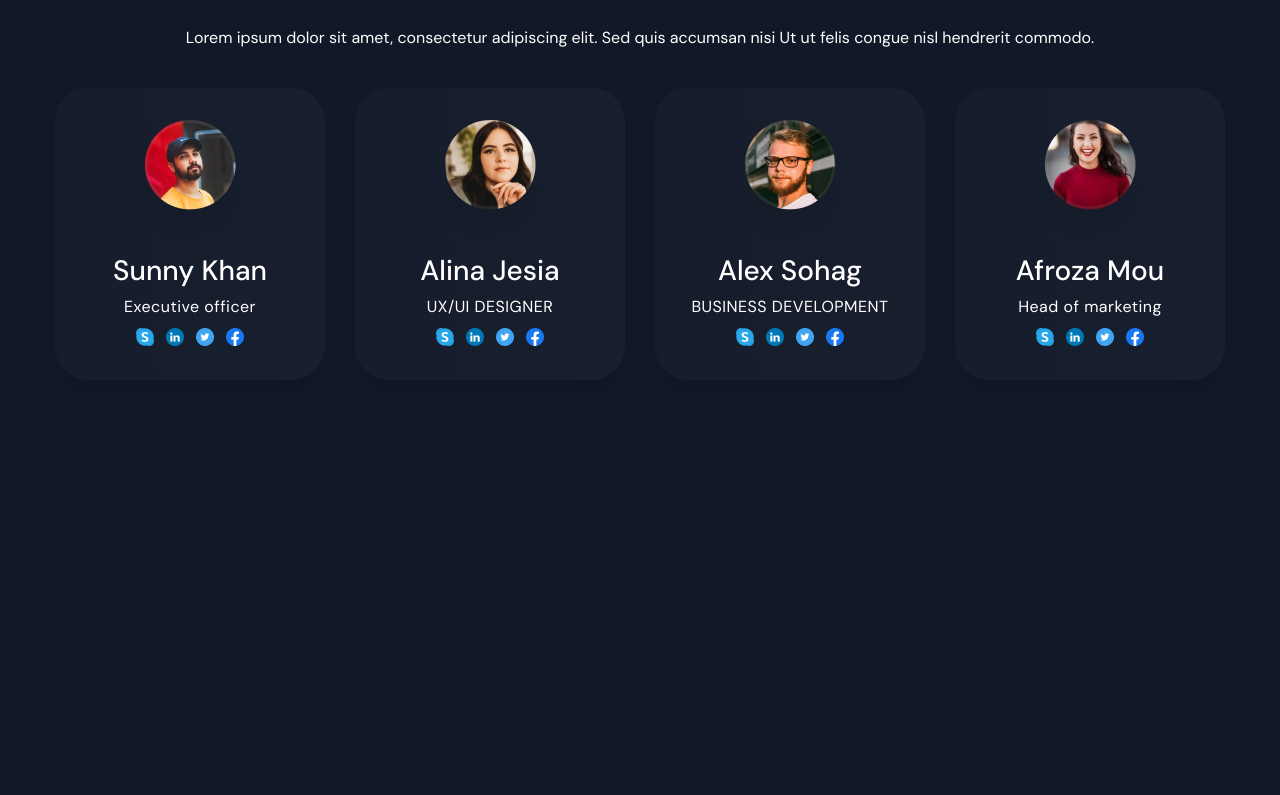
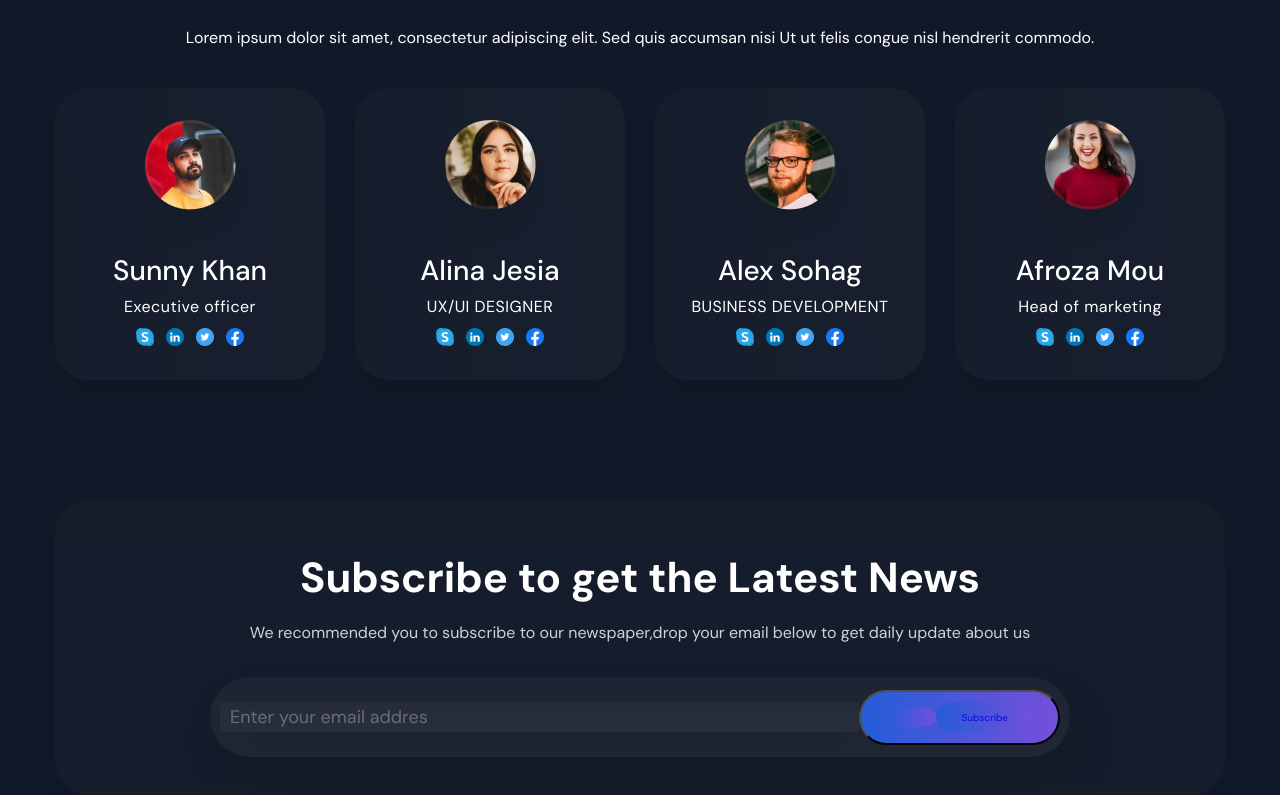
Before and after one commit to VlKozhakin/Zone, a plain HTML site: page index.html in a window 1280 px wide. Shown: the part 3337-4132 px from the top of the page. Before the commit the page ends 3837 px from the top, so only its background shows below. Drawn offline with Linux system fonts and the light colour scheme.

Commit message:
add files

```diff
--- a/index.html
+++ b/index.html
@@ -201,7 +201,17 @@
 
 		</section>
 
-		<section class="subscribe-section"></section>
+		<section class="subscribe-section">
+			<div class="subscribe-section__title">Subscribe to get the Latest News</div>
+			<div class="subscribe-section__desc">We recommended you to subscribe to our newspaper,drop your email below to get daily update about us</div>
+            <div class="enter">
+                <input class="enter__input" type="email" placeholder="Enter your email addres" />
+                <button class="enter__btn">
+					<a href="#" class="enter__btn btn-icon"><img src="img/btn-icon.svg" alt="icon"></a>
+                    <a href="#" class="enter__btn btn-a">Subscribe</a>
+                </button>
+            </div>
+		</section>
 
 
 		<footer class="footer"></footer>
--- /dev/null
+++ b/scss/blocks/_subscribe-section.scss
@@ -0,0 +1,55 @@
+.subscribe-section {
+    background: linear-gradient(180deg, rgba(254, 254, 255, 0.0145) 0%, rgba(255, 255, 255, 0.02) 100%);
+    box-shadow: 0px 22px 18px rgba(0, 0, 0, 0.05);
+    border-radius: 34px;
+    text-align: center;
+    padding:50px 10px 38px 10px ;
+    margin-bottom: 98px;
+
+    &__title {
+        @include text($ff, 700, 4.2rem, 5.5rem, $white);
+        margin-bottom: 13px;
+    }
+
+    &__desc {
+        @include text($ff, 400, 1.6rem, 3rem, $white);
+        opacity: 0.8;
+        margin-bottom: 29px;
+    }
+}
+.enter {
+    max-width: 860px;
+    height: 80px;
+    margin-inline: auto;
+    display: flex;
+    align-items: center;
+    padding: 10px;
+    background: linear-gradient(180deg, rgba(254, 254, 255, 0.0348) 0%, rgba(255, 255, 255, 0.048) 100%);
+    box-shadow: 10px 24px 54px rgba(0, 0, 0, 0.07);
+    border-radius: 70px;
+
+    &__input {
+        border: none;
+        outline: none;
+        width: 100%;
+        padding: 0 10px;
+        background: linear-gradient(180deg, rgba(254, 254, 255, 0.0348) 0%, rgba(255, 255, 255, 0.048) 100%);
+        box-shadow: 10px 24px 54px rgba(0, 0, 0, 0.07);
+        @include text($ff, 400, 1.8rem, 3rem, $white);
+        opacity: 0.9;
+
+    }
+
+    &__btn {
+        display: flex;
+        align-items: center;
+        padding: 10px 25px;
+        background: linear-gradient(90.35deg, #2563EB 0.36%, #D946EF 201.02%);
+        opacity: 0.9;
+        border-radius: 70px;
+    }
+}
+.btn-icon {
+}
+.btn-a {
+}
--- a/scss/blocks/_team-section.scss
+++ b/scss/blocks/_team-section.scss
@@ -17,6 +17,12 @@
     display: grid;
     grid-template-columns: 1fr 1fr 1fr 1fr;
     gap: 30px;
+    @include tablet {
+		grid-template-columns: 1fr 1fr;
+	}
+    @include mobile {
+		grid-template-columns: 1fr;
+	}
 
 
     &__sunny {
--- a/scss/style.scss
+++ b/scss/style.scss
@@ -10,3 +10,4 @@
 @import 'blocks/points-section';
 @import 'blocks/points-section-two';
 @import 'blocks/team-section';
+@import 'blocks/subscribe-section';
```
Also changed, not shown: img/btn-icon.svg (added), style.css.
